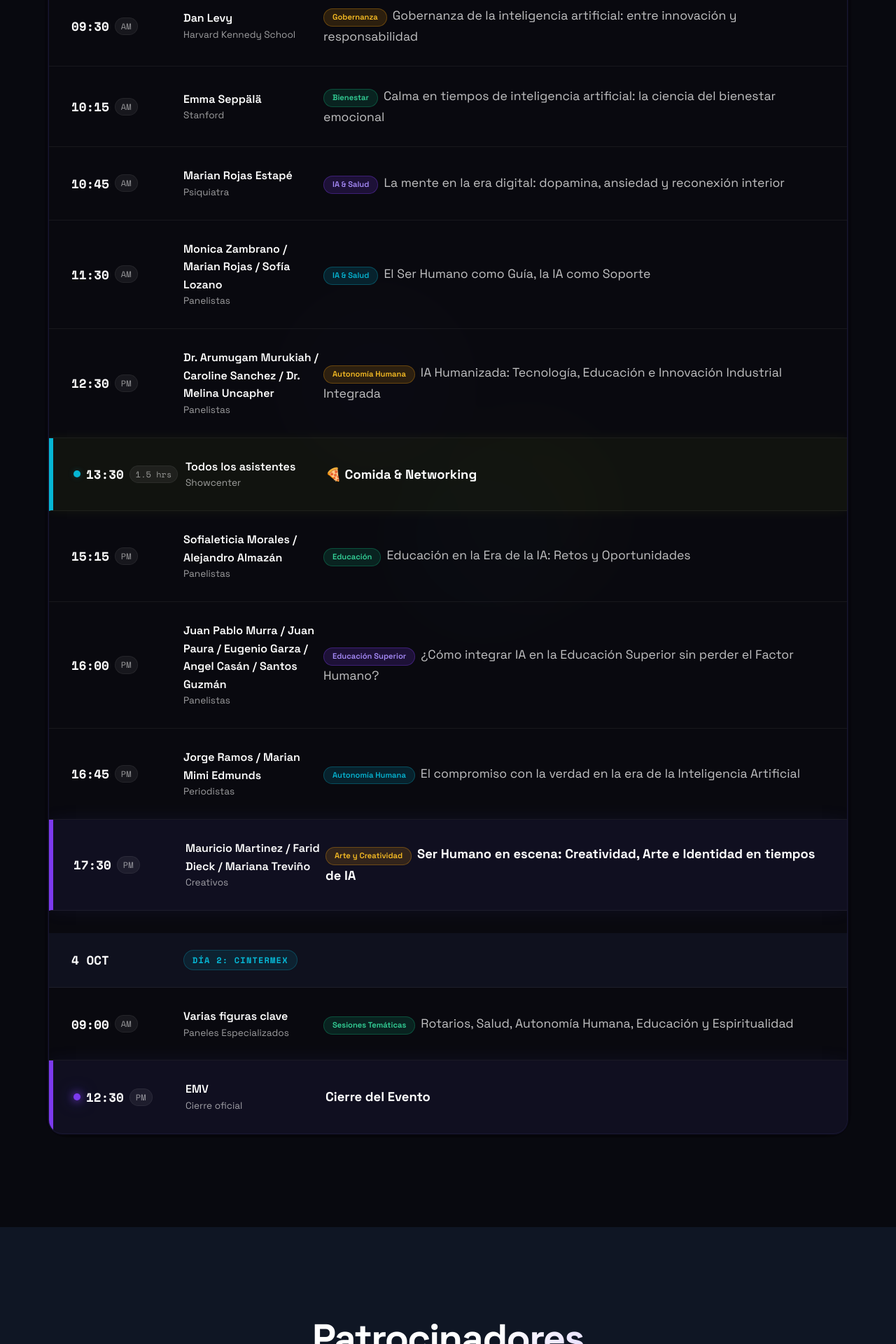
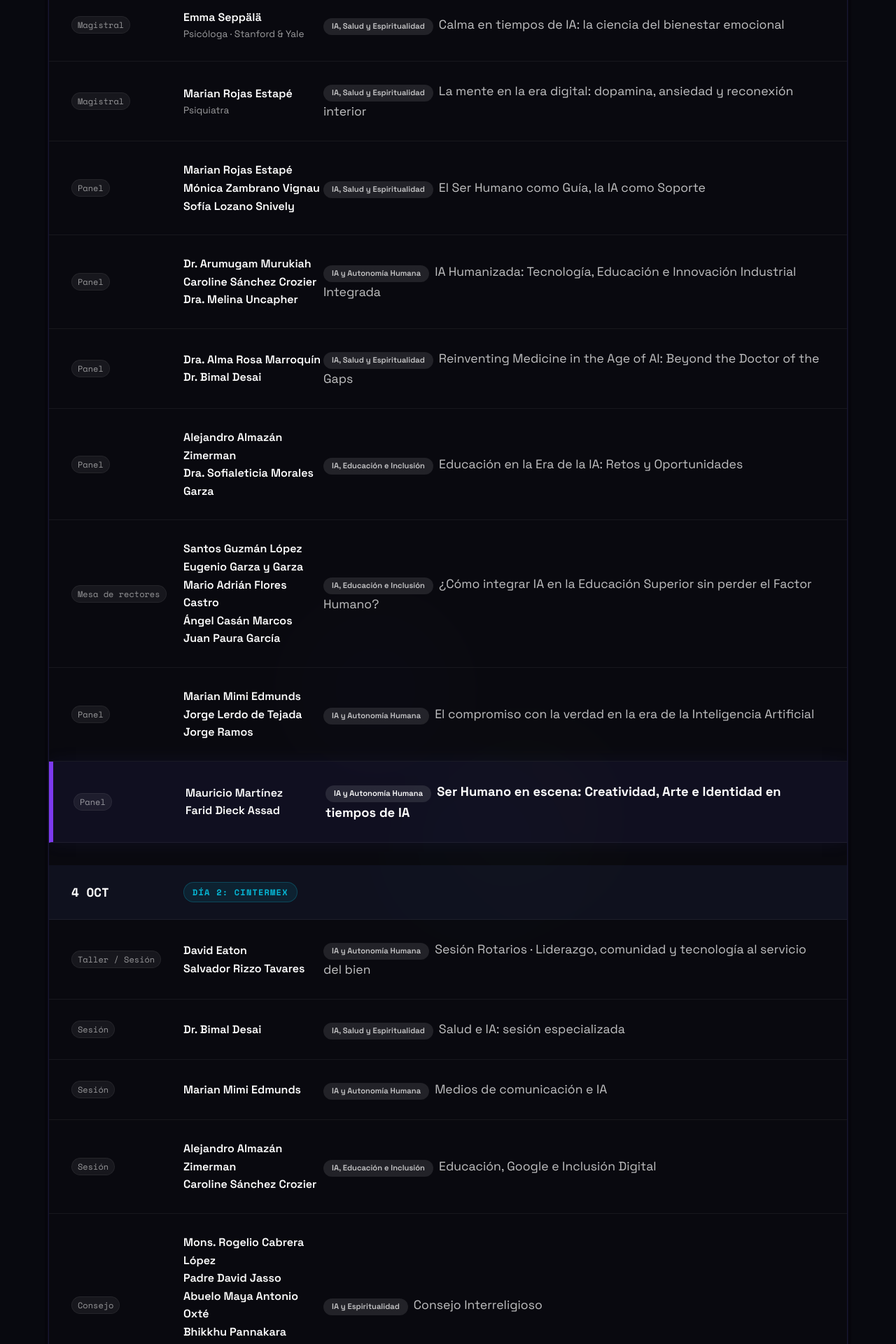
Before and after one commit to adminEzerMonterrey/encuentroMundialDeValores, a React (Vite) app: page / in a window 1280 px wide. Shown: the part 5300-7220 px from the top of the page at 70% size. Built offline with nearby package versions, Linux system fonts and the light colour scheme.

Commit message:
feat: update agenda content matching PDF v1

```diff
--- a/src/components/Agenda.jsx
+++ b/src/components/Agenda.jsx
@@ -6,8 +6,8 @@ export default function Agenda() {
       <div className="container">
         <div className="section-header reveal-up">
           <span className="section-tag">03 / AGENDA</span>
-          <h2 className="section-title" id="agendaHeading">Agenda</h2>
-          <p className="section-subtitle">Dos días completos de <span className="text-accent">aprendizaje</span> y <span className="text-lime">networking</span></p>
+          <h2 className="section-title" id="agendaHeading">Agenda Oficial</h2>
+          <p className="section-subtitle">Orden cronológico de participación · <span className="text-accent">3 y 4 de octubre de 2026</span></p>
         </div>
 
         <div className="ag-blob-wrapper" style={{ marginTop: '3rem' }}>
@@ -18,8 +18,8 @@ export default function Agenda() {
 
           <div className="agenda-table reveal-up" role="table" aria-label="Programa del evento">
             <div className="agenda-table__head" role="row">
-              <span role="columnheader">HORA</span>
-              <span role="columnheader">SPEAKER</span>
+              <span role="columnheader">TIPO</span>
+              <span role="columnheader">SPEAKER(S)</span>
               <span role="columnheader">CHARLA</span>
             </div>
 
@@ -27,115 +27,122 @@ export default function Agenda() {
             <div className="ag-row ag-row--block" role="row">
               <div className="ag-row__time" role="cell"><span className="ag-time">3 OCT</span></div>
               <div className="ag-row__speaker" role="cell" style={{ gridColumn: 'span 2' }}>
-                <span className="ag-block-label" style={{ color: '#06b6d4' }}>DÍA 1: SHOWCENTER</span>
+                <span className="ag-block-label" style={{ color: '#06b6d4' }}>DÍA 1: SHOWCENTER COMPLEX</span>
               </div>
             </div>
 
             <div className="ag-row" role="row">
               <div className="ag-row__time" role="cell">
-                <span className="ag-time">09:00</span><span className="ag-dur">AM</span>
+                <span className="ag-dur">Ceremonia</span>
               </div>
               <div className="ag-row__speaker" role="cell">
-                <span className="ag-speaker-name">Dra. María Cristina González / Mons. Rogelio Cabrera</span>
-                <span className="ag-speaker-role">EMV / Arquidiócesis</span>
+                <span className="ag-speaker-name">Dra. María Cristina González</span>
+                <span className="ag-speaker-name">Mons. Rogelio Cabrera López</span>
               </div>
-              <div className="ag-row__talk" role="cell"><span className="agenda-tab-pill track-a" style={{marginRight:8}}>Reconocimiento</span>Reconocimiento "David Noel Ramírez"</div>
+              <div className="ag-row__talk" role="cell"><span className="agenda-tab-pill" style={{marginRight:8, background:'rgba(255,255,255,0.1)'}}>IA, Salud y Espiritualidad</span>Entrega de reconocimiento · Familia David Noel Ramírez</div>
             </div>
 
             <div className="ag-row" role="row">
               <div className="ag-row__time" role="cell">
-                <span className="ag-time">09:30</span><span className="ag-dur">AM</span>
+                <span className="ag-dur">Magistral</span>
               </div>
               <div className="ag-row__speaker" role="cell">
-                <span className="ag-speaker-name">Dan Levy</span><span className="ag-speaker-role">Harvard Kennedy School</span>
+                <span className="ag-speaker-name">Emma Seppälä</span><span className="ag-speaker-role">Psicóloga · Stanford & Yale</span>
               </div>
-              <div className="ag-row__talk" role="cell"><span className="agenda-tab-pill track-b" style={{marginRight:8}}>Gobernanza</span>Gobernanza de la inteligencia artificial: entre innovación y responsabilidad</div>
+              <div className="ag-row__talk" role="cell"><span className="agenda-tab-pill" style={{marginRight:8, background:'rgba(255,255,255,0.1)'}}>IA, Salud y Espiritualidad</span>Calma en tiempos de IA: la ciencia del bienestar emocional</div>
             </div>
 
             <div className="ag-row" role="row">
               <div className="ag-row__time" role="cell">
-                <span className="ag-time">10:15</span><span className="ag-dur">AM</span>
+                <span className="ag-dur">Magistral</span>
               </div>
               <div className="ag-row__speaker" role="cell">
-                <span className="ag-speaker-name">Emma Seppälä</span><span className="ag-speaker-role">Stanford</span>
+                <span className="ag-speaker-name">Marian Rojas Estapé</span><span className="ag-speaker-role">Psiquiatra</span>
               </div>
-              <div className="ag-row__talk" role="cell"><span className="agenda-tab-pill track-c" style={{marginRight:8}}>Bienestar</span>Calma en tiempos de inteligencia artificial: la ciencia del bienestar emocional</div>
+              <div className="ag-row__talk" role="cell"><span className="agenda-tab-pill" style={{marginRight:8, background:'rgba(255,255,255,0.1)'}}>IA, Salud y Espiritualidad</span>La mente en la era digital: dopamina, ansiedad y reconexión interior</div>
             </div>
 
             <div className="ag-row" role="row">
               <div className="ag-row__time" role="cell">
-                <span className="ag-time">10:45</span><span className="ag-dur">AM</span>
+                <span className="ag-dur">Panel</span>
               </div>
               <div className="ag-row__speaker" role="cell">
-                <span className="ag-speaker-name">Marian Rojas Estapé</span><span className="ag-speaker-role">Psiquiatra</span>
+                <span className="ag-speaker-name">Marian Rojas Estapé</span>
+                <span className="ag-speaker-name">Mónica Zambrano Vignau</span>
+                <span className="ag-speaker-name">Sofía Lozano Snively</span>
               </div>
-              <div className="ag-row__talk" role="cell"><span className="agenda-tab-pill track-main" style={{marginRight:8}}>IA & Salud</span>La mente en la era digital: dopamina, ansiedad y reconexión interior</div>
+              <div className="ag-row__talk" role="cell"><span className="agenda-tab-pill" style={{marginRight:8, background:'rgba(255,255,255,0.1)'}}>IA, Salud y Espiritualidad</span>El Ser Humano como Guía, la IA como Soporte</div>
             </div>
 
             <div className="ag-row" role="row">
               <div className="ag-row__time" role="cell">
-                <span className="ag-time">11:30</span><span className="ag-dur">AM</span>
+                <span className="ag-dur">Panel</span>
               </div>
               <div className="ag-row__speaker" role="cell">
-                <span className="ag-speaker-name">Monica Zambrano / Marian Rojas / Sofía Lozano</span><span className="ag-speaker-role">Panelistas</span>
+                <span className="ag-speaker-name">Dr. Arumugam Murukiah</span>
+                <span className="ag-speaker-name">Caroline Sánchez Crozier</span>
+                <span className="ag-speaker-name">Dra. Melina Uncapher</span>
               </div>
-              <div className="ag-row__talk" role="cell"><span className="agenda-tab-pill track-a" style={{marginRight:8}}>IA & Salud</span>El Ser Humano como Guía, la IA como Soporte</div>
+              <div className="ag-row__talk" role="cell"><span className="agenda-tab-pill" style={{marginRight:8, background:'rgba(255,255,255,0.1)'}}>IA y Autonomía Humana</span>IA Humanizada: Tecnología, Educación e Innovación Industrial Integrada</div>
             </div>
 
             <div className="ag-row" role="row">
               <div className="ag-row__time" role="cell">
-                <span className="ag-time">12:30</span><span className="ag-dur">PM</span>
+                <span className="ag-dur">Panel</span>
               </div>
               <div className="ag-row__speaker" role="cell">
-                <span className="ag-speaker-name">Dr. Arumugam Murukiah / Caroline Sanchez / Dr. Melina Uncapher</span><span className="ag-speaker-role">Panelistas</span>
+                <span className="ag-speaker-name">Dra. Alma Rosa Marroquín</span>
+                <span className="ag-speaker-name">Dr. Bimal Desai</span>
               </div>
-              <div className="ag-row__talk" role="cell"><span className="agenda-tab-pill track-b" style={{marginRight:8}}>Autonomía Humana</span>IA Humanizada: Tecnología, Educación e Innovación Industrial Integrada</div>
-            </div>
-
-            <div className="ag-row ag-row--break" role="row">
-              <div className="ag-row__time" role="cell"><span className="ag-dot ag-dot--lime"></span><span className="ag-time">13:30</span><span className="ag-dur">1.5 hrs</span></div>
-              <div className="ag-row__speaker" role="cell"><span className="ag-speaker-name">Todos los asistentes</span><span className="ag-speaker-role">Showcenter</span></div>
-              <div className="ag-row__talk ag-row__talk--bold" role="cell">🍕 Comida &amp; Networking</div>
+              <div className="ag-row__talk" role="cell"><span className="agenda-tab-pill" style={{marginRight:8, background:'rgba(255,255,255,0.1)'}}>IA, Salud y Espiritualidad</span>Reinventing Medicine in the Age of AI: Beyond the Doctor of the Gaps</div>
             </div>
 
             <div className="ag-row" role="row">
               <div className="ag-row__time" role="cell">
-                <span className="ag-time">15:15</span><span className="ag-dur">PM</span>
+                <span className="ag-dur">Panel</span>
               </div>
               <div className="ag-row__speaker" role="cell">
-                <span className="ag-speaker-name">Sofialeticia Morales / Alejandro Almazán</span><span className="ag-speaker-role">Panelistas</span>
+                <span className="ag-speaker-name">Alejandro Almazán Zimerman</span>
+                <span className="ag-speaker-name">Dra. Sofialeticia Morales Garza</span>
               </div>
-              <div className="ag-row__talk" role="cell"><span className="agenda-tab-pill track-c" style={{marginRight:8}}>Educación</span>Educación en la Era de la IA: Retos y Oportunidades</div>
+              <div className="ag-row__talk" role="cell"><span className="agenda-tab-pill" style={{marginRight:8, background:'rgba(255,255,255,0.1)'}}>IA, Educación e Inclusión</span>Educación en la Era de la IA: Retos y Oportunidades</div>
             </div>
 
             <div className="ag-row" role="row">
               <div className="ag-row__time" role="cell">
-                <span className="ag-time">16:00</span><span className="ag-dur">PM</span>
+                <span className="ag-dur">Mesa de rectores</span>
               </div>
               <div className="ag-row__speaker" role="cell">
-                <span className="ag-speaker-name">Juan Pablo Murra / Juan Paura / Eugenio Garza / Angel Casán / Santos Guzmán</span><span className="ag-speaker-role">Panelistas</span>
+                <span className="ag-speaker-name">Santos Guzmán López</span>
+                <span className="ag-speaker-name">Eugenio Garza y Garza</span>
+                <span className="ag-speaker-name">Mario Adrián Flores Castro</span>
+                <span className="ag-speaker-name">Ángel Casán Marcos</span>
+                <span className="ag-speaker-name">Juan Paura García</span>
               </div>
-              <div className="ag-row__talk" role="cell"><span className="agenda-tab-pill track-main" style={{marginRight:8}}>Educación Superior</span>¿Cómo integrar IA en la Educación Superior sin perder el Factor Humano?</div>
+              <div className="ag-row__talk" role="cell"><span className="agenda-tab-pill" style={{marginRight:8, background:'rgba(255,255,255,0.1)'}}>IA, Educación e Inclusión</span>¿Cómo integrar IA en la Educación Superior sin perder el Factor Humano?</div>
             </div>
 
             <div className="ag-row" role="row">
               <div className="ag-row__time" role="cell">
-                <span className="ag-time">16:45</span><span className="ag-dur">PM</span>
+                <span className="ag-dur">Panel</span>
               </div>
               <div className="ag-row__speaker" role="cell">
-                <span className="ag-speaker-name">Jorge Ramos / Marian Mimi Edmunds</span><span className="ag-speaker-role">Periodistas</span>
+                <span className="ag-speaker-name">Marian Mimi Edmunds</span>
+                <span className="ag-speaker-name">Jorge Lerdo de Tejada</span>
+                <span className="ag-speaker-name">Jorge Ramos</span>
               </div>
-              <div className="ag-row__talk" role="cell"><span className="agenda-tab-pill track-a" style={{marginRight:8}}>Autonomía Humana</span>El compromiso con la verdad en la era de la Inteligencia Artificial</div>
+              <div className="ag-row__talk" role="cell"><span className="agenda-tab-pill" style={{marginRight:8, background:'rgba(255,255,255,0.1)'}}>IA y Autonomía Humana</span>El compromiso con la verdad en la era de la Inteligencia Artificial</div>
             </div>
 
             <div className="ag-row ag-row--featured" role="row">
               <div className="ag-row__time" role="cell">
-                <span className="ag-time">17:30</span><span className="ag-dur">PM</span>
+                <span className="ag-dur">Panel</span>
               </div>
               <div className="ag-row__speaker" role="cell">
-                <span className="ag-speaker-name">Mauricio Martinez / Farid Dieck / Mariana Treviño</span><span className="ag-speaker-role">Creativos</span>
+                <span className="ag-speaker-name">Mauricio Martínez</span>
+                <span className="ag-speaker-name">Farid Dieck Assad</span>
               </div>
-              <div className="ag-row__talk ag-row__talk--bold" role="cell"><span className="agenda-tab-pill track-b" style={{marginRight:8}}>Arte y Creatividad</span>Ser Humano en escena: Creatividad, Arte e Identidad en tiempos de IA</div>
+              <div className="ag-row__talk ag-row__talk--bold" role="cell"><span className="agenda-tab-pill" style={{marginRight:8, background:'rgba(255,255,255,0.1)'}}>IA y Autonomía Humana</span>Ser Humano en escena: Creatividad, Arte e Identidad en tiempos de IA</div>
             </div>
 
             {/* ─── DÍA 2 ─── */}
@@ -148,23 +155,110 @@ export default function Agenda() {
 
             <div className="ag-row" role="row">
               <div className="ag-row__time" role="cell">
-                <span className="ag-time">09:00</span><span className="ag-dur">AM</span>
+                <span className="ag-dur">Taller / Sesión</span>
               </div>
               <div className="ag-row__speaker" role="cell">
-                <span className="ag-speaker-name">Varias figuras clave</span><span className="ag-speaker-role">Paneles Especializados</span>
+                <span className="ag-speaker-name">David Eaton</span>
+                <span className="ag-speaker-name">Salvador Rizzo Tavares</span>
               </div>
-              <div className="ag-row__talk" role="cell"><span className="agenda-tab-pill track-c" style={{marginRight:8}}>Sesiones Temáticas</span>Rotarios, Salud, Autonomía Humana, Educación y Espiritualidad</div>
+              <div className="ag-row__talk" role="cell"><span className="agenda-tab-pill" style={{marginRight:8, background:'rgba(255,255,255,0.1)'}}>IA y Autonomía Humana</span>Sesión Rotarios · Liderazgo, comunidad y tecnología al servicio del bien</div>
+            </div>
+
+            <div className="ag-row" role="row">
+              <div className="ag-row__time" role="cell">
+                <span className="ag-dur">Sesión</span>
+              </div>
+              <div className="ag-row__speaker" role="cell">
+                <span className="ag-speaker-name">Dr. Bimal Desai</span>
+              </div>
+              <div className="ag-row__talk" role="cell"><span className="agenda-tab-pill" style={{marginRight:8, background:'rgba(255,255,255,0.1)'}}>IA, Salud y Espiritualidad</span>Salud e IA: sesión especializada</div>
+            </div>
+
+            <div className="ag-row" role="row">
+              <div className="ag-row__time" role="cell">
+                <span className="ag-dur">Sesión</span>
+              </div>
+              <div className="ag-row__speaker" role="cell">
+                <span className="ag-speaker-name">Marian Mimi Edmunds</span>
+              </div>
+              <div className="ag-row__talk" role="cell"><span className="agenda-tab-pill" style={{marginRight:8, background:'rgba(255,255,255,0.1)'}}>IA y Autonomía Humana</span>Medios de comunicación e IA</div>
+            </div>
+
+            <div className="ag-row" role="row">
+              <div className="ag-row__time" role="cell">
+                <span className="ag-dur">Sesión</span>
+              </div>
+              <div className="ag-row__speaker" role="cell">
+                <span className="ag-speaker-name">Alejandro Almazán Zimerman</span>
+                <span className="ag-speaker-name">Caroline Sánchez Crozier</span>
+              </div>
+              <div className="ag-row__talk" role="cell"><span className="agenda-tab-pill" style={{marginRight:8, background:'rgba(255,255,255,0.1)'}}>IA, Educación e Inclusión</span>Educación, Google e Inclusión Digital</div>
+            </div>
+
+            <div className="ag-row" role="row">
+              <div className="ag-row__time" role="cell">
+                <span className="ag-dur">Consejo</span>
+              </div>
+              <div className="ag-row__speaker" role="cell">
+                <span className="ag-speaker-name">Mons. Rogelio Cabrera López</span>
+                <span className="ag-speaker-name">Padre David Jasso</span>
+                <span className="ag-speaker-name">Abuelo Maya Antonio Oxté</span>
+                <span className="ag-speaker-name">Bhikkhu Pannakara</span>
+                <span className="ag-speaker-name">Gurudev Sri Sri Ravi Shankar</span>
+              </div>
+              <div className="ag-row__talk" role="cell"><span className="agenda-tab-pill" style={{marginRight:8, background:'rgba(255,255,255,0.1)'}}>IA y Espiritualidad</span>Consejo Interreligioso</div>
+            </div>
+
+            <div className="ag-row" role="row">
+              <div className="ag-row__time" role="cell">
+                <span className="ag-dur">Sesión</span>
+              </div>
+              <div className="ag-row__speaker" role="cell">
+                <span className="ag-speaker-name">Emma Seppälä</span>
+              </div>
+              <div className="ag-row__talk" role="cell"><span className="agenda-tab-pill" style={{marginRight:8, background:'rgba(255,255,255,0.1)'}}>IA, Salud y Espiritualidad</span>Bienestar emocional e IA</div>
+            </div>
+
+            <div className="ag-row" role="row">
+              <div className="ag-row__time" role="cell">
+                <span className="ag-dur">Charter</span>
+              </div>
+              <div className="ag-row__speaker" role="cell">
+                <span className="ag-speaker-name">Representante</span>
+              </div>
+              <div className="ag-row__talk" role="cell"><span className="agenda-tab-pill" style={{marginRight:8, background:'rgba(255,255,255,0.1)'}}>IA, Salud y Espiritualidad</span>Charter for Compassion</div>
+            </div>
+
+            <div className="ag-row" role="row">
+              <div className="ag-row__time" role="cell">
+                <span className="ag-dur">Sesión especial</span>
+              </div>
+              <div className="ag-row__speaker" role="cell">
+                <span className="ag-speaker-name">Abuelo Maya Antonio Oxté</span>
+              </div>
+              <div className="ag-row__talk" role="cell"><span className="agenda-tab-pill" style={{marginRight:8, background:'rgba(255,255,255,0.1)'}}>IA y Espiritualidad</span>Sabiduría ancestral y el futuro tecnológico</div>
+            </div>
+
+            <div className="ag-row" role="row">
+              <div className="ag-row__time" role="cell">
+                <span className="ag-dur">Conferencia</span>
+              </div>
+              <div className="ag-row__speaker" role="cell">
+                <span className="ag-speaker-name">Farid Dieck Assad</span>
+              </div>
+              <div className="ag-row__talk" role="cell"><span className="agenda-tab-pill" style={{marginRight:8, background:'rgba(255,255,255,0.1)'}}>IA, Salud y Espiritualidad</span>Salud mental y autonomía personal ante la IA</div>
             </div>
 
             <div className="ag-row ag-row--featured" role="row">
               <div className="ag-row__time" role="cell">
-                <span className="ag-dot ag-dot--accent"></span>
-                <span className="ag-time">12:30</span><span className="ag-dur">PM</span>
+                <span className="ag-dur">Panel</span>
               </div>
               <div className="ag-row__speaker" role="cell">
-                <span className="ag-speaker-name">EMV</span><span className="ag-speaker-role">Cierre oficial</span>
+                <span className="ag-speaker-name">Dr. Arumugam Murukiah</span>
+                <span className="ag-speaker-name">Dra. Melina Uncapher</span>
+                <span className="ag-speaker-name">Caroline Sánchez Crozier</span>
               </div>
-              <div className="ag-row__talk ag-row__talk--bold" role="cell">Cierre del Evento</div>
+              <div className="ag-row__talk ag-row__talk--bold" role="cell"><span className="agenda-tab-pill" style={{marginRight:8, background:'rgba(255,255,255,0.1)'}}>IA y Autonomía Humana</span>IA Humanizada: soluciones tecnológicas con impacto</div>
             </div>
 
           </div>
```
Also changed, not shown: 1 other file (tests, documents, lock files or other folders).
